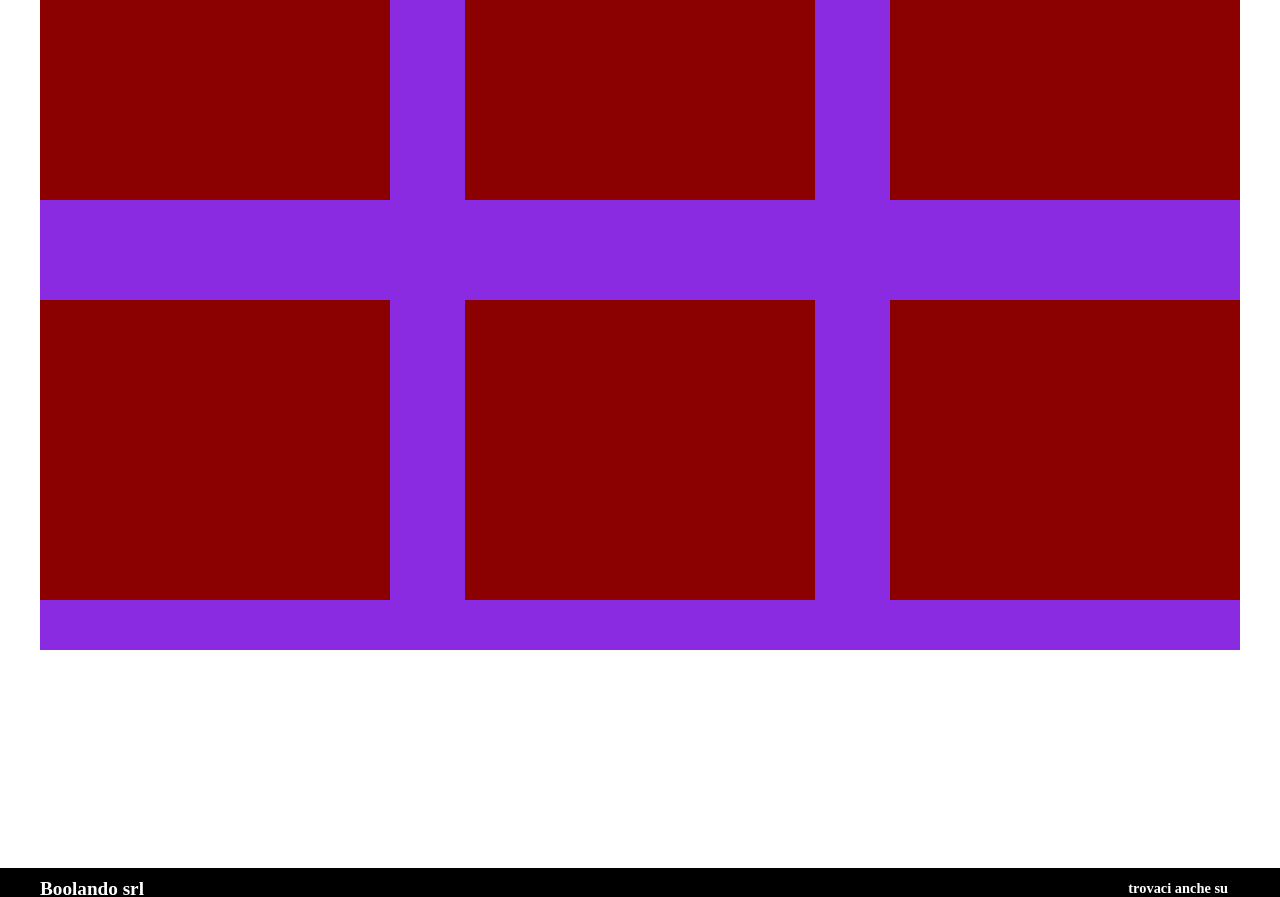
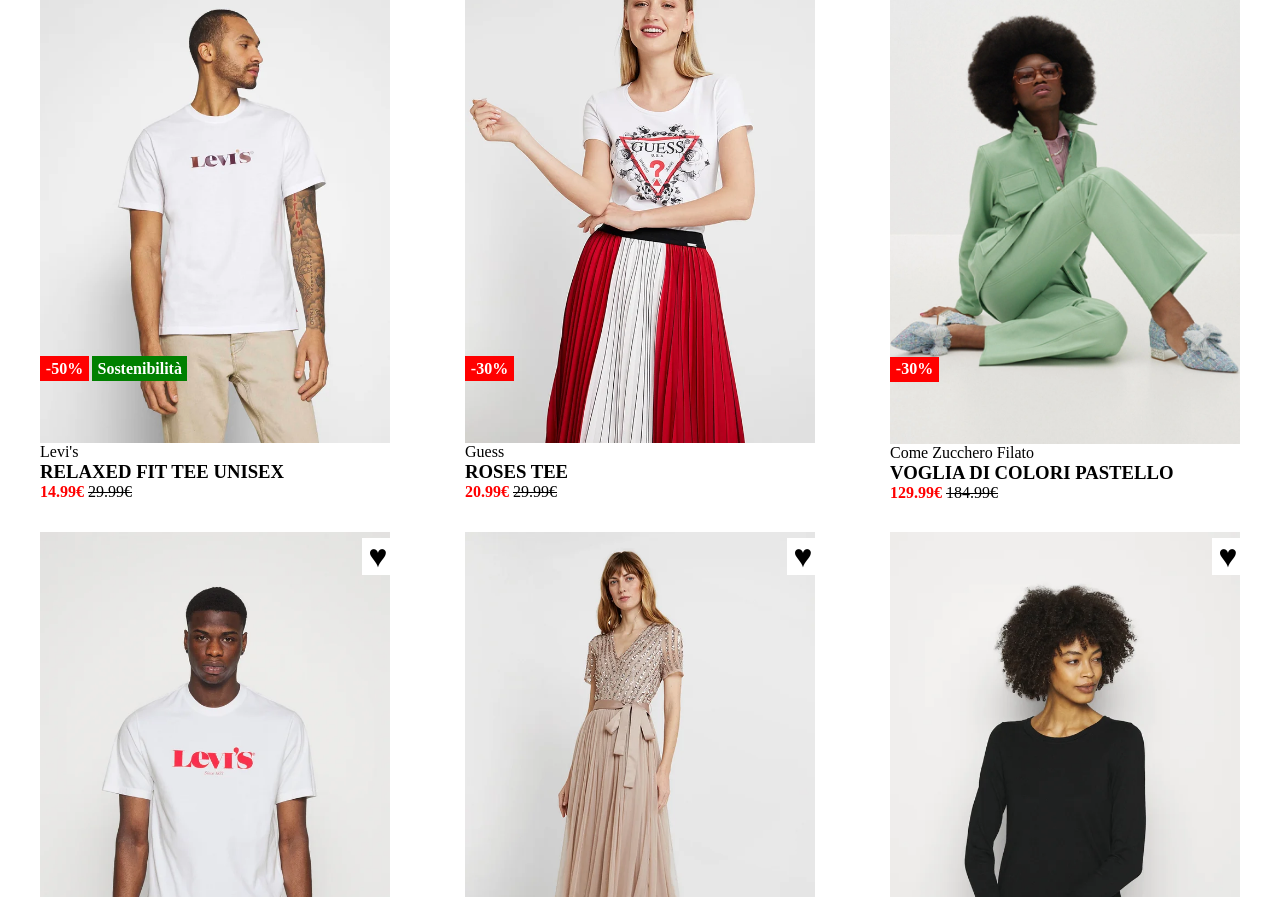
Before and after one commit to Andreapiani95/html-css-boolando, a plain HTML site: page index.html in a window 1280 px wide. Shown: the part 150-1047 px from the top of the page. Drawn offline with Linux system fonts and the light colour scheme.

Commit message:
Esercizio completato

```diff
--- a/css/style.css
+++ b/css/style.css
@@ -19,9 +19,7 @@ RESET
     display:flex
 }
 
-.fixed{
-    position: fixed;
-}
+
 
 a{
     text-decoration: none;
@@ -39,11 +37,38 @@ h2{
     font-size: 0.9em;
 }
 
+img{
+    display: block;
+}
+
+.hover{
+    display:none;
+    position:absolute;
+    top: 0;
+    left: 0;
+    z-index: 1;
+}
+
+.column-3
+
+.red-text{
+    color:red;
+}
+
+.line-through{
+    text-decoration: line-through;
+}
+
+.not-bold{
+    font-weight: normal;
+}
+
 /*
 
 HEADER
 
 */
+
 
 .flex-1{
     flex-direction: row;
@@ -74,6 +99,9 @@ MAIN
 
 */
 
+main{
+    font-weight: bold;
+}
 
 .flex-3{
     flex-flow: row wrap;
@@ -83,6 +111,61 @@ MAIN
 
 .column-3{
     width: calc(100%/3 - 50px);
+    margin-top: 30px;
+    position: relative;
+}
+
+.column-3>img{
+    width: 100%;
+}
+
+.heart{
+    display: block;
+    background-color: white;
+    position: absolute;
+    bottom: 520px;
+    text-align: center;
+    font-size: 2em;
+    width: 9%;
+    left: 92%;
+    z-index: 2;
+}
+
+.discount{
+    display: block;
+    background-color: #FF0000;
+    color: white;
+    text-align: center;
+    position: absolute;
+    bottom: 120px;
+    width: 14%;
+    padding: 1%;
+    font-weight: bold;
+    z-index: 2;
+}
+
+.sostenibilità{
+    display: block;
+    background-color: #008000;
+    color: white;
+    text-align: center;
+    position: absolute;
+    bottom: 120px;
+    width: 27%;
+    left: 15%;
+    padding: 1%;
+    font-weight: bold;
+    z-index: 2;
+}
+
+.sostenibilità:nth-child(6){
+    left: 0;
+}
+
+
+.column-3:hover .hover{
+    display: block;
+    z-index:1;
 }
 
 
@@ -98,6 +181,7 @@ FOOTER
     justify-content:space-between;
     align-items: center;
     align-content: space-around;
+    margin-top: 50px;
 }
 
 .column-2{
@@ -131,29 +215,17 @@ DEBUG
 
 
 .debug .flex-1{
-    height: 70px;
+
     background-color: #FF6900;
     border-bottom: outset;
 }
 
 .debug footer,
 .debug .flex-2{
-    background-color: black;
+    background-color: #1A1A1A;
     color: white;
-
 }
 
 .debug main{
     background-color: white;
-    height: 1000px;
 }
-
-.debug .flex-3{
-    background-color: blueviolet;
-    height: 800px;
-}
-
-.debug .column-3{
-    background-color: darkred;
-    height: 300px;
-}
--- a/index.html
+++ b/index.html
@@ -50,30 +50,73 @@
             <!--una riga con 6 immagini disposte in colonne flex che vanno su 2 righe mediante wrap-->
 
             <div class="container my-row flex-3">
+
                 <div class="column-3">
+                    <img src="img/1.webp" alt="img1">
+                    <img src="img/1b.webp" alt="img1b" class="hover">
+                    <h4 class="not-bold">Levi's</h4>
+                    <h3>RELAXED FIT TEE UNISEX</h3>
+                    <h4><span class="red-text">14.99€</span> <span class="line-through not-bold">29.99€</span></h4>
+                    <div class="discount">-50%</div>
+                    <div class="sostenibilità">Sostenibilità</div>
+                    <div class="heart">&hearts;</div>
+                </div>
 
+                <div class="column-3">
+                    <img src="img/2.webp" alt="img2">
+                    <img src="img/2b.webp" alt="img2b" class="hover">
+                    <h4 class="not-bold">Guess</h4>
+                    <h3>ROSES TEE</h3>
+                    <h4><span class="red-text">20.99€</span> <span class="line-through not-bold">29.99€</span></h4>
+                    <div class="discount">-30%</div>
+                    <div class="heart">&hearts;</div>
                 </div>
+
                 <div class="column-3">
+                    <img src="img/3.webp" alt="img3">
+                    <img src="img/3b.webp" alt="img3b" class="hover">
+                    <h4 class="not-bold">Come Zucchero Filato</h4>
+                    <h3>VOGLIA DI COLORI PASTELLO</h3>
+                    <h4><span class="red-text">129.99€</span> <span class="line-through not-bold">184.99€</span></h4>
+                    <div class="discount">-30%</div>
+                    <div class="heart">&hearts;</div>
+                </div>
 
+                <div class="column-3">
+                    <img src="img/4.webp" alt="img4">
+                    <img src="img/4b.webp" alt="img4b" class="hover">
+                    <h4 class="not-bold">Levi's</h4>
+                    <h3>TEE UNISEX</h3>
+                    <h4><span class="red-text">14.99€</span> <span class="line-through not-bold">29.99€</span></h4>
+                    <div class="discount">-50%</div>
+                    <div class="sostenibilità">Sostenibilità</div>
+                    <div class="heart">&hearts;</div>
                 </div>
+
                 <div class="column-3">
+                    <img src="img/5.webp" alt="img5">
+                    <img src="img/5b.webp" alt="img5b" class="hover">
+                    <h4 class="not-bold">Maya Deluxe</h4>
+                    <h3>STRIPE BODICE</h3>
+                    <h4 class="red-text">99.99€</h4>
+                    <div class="heart">&hearts;</div>
+                </div>
 
-                </div>
                 <div class="column-3">
-
-                </div>
-                <div class="column-3">
-
-                </div>
-                <div class="column-3">
-
+                    <img src="img/6.webp" alt="img6">
+                    <img src="img/6b.webp" alt="img6b" class="hover">
+                    <h4 class="not-bold">Esprit</h4>
+                    <h3>MAGLIO-BLACK</h3>
+                    <h4 class="red-text">29.99€</h4>
+                    <div class="sostenibilità">Sostenibilità</div>
+                    <div class="heart"><h4>&hearts;</h4></div>
                 </div>
 
             </div>
         </main>
-                <br>
 
         <footer>
+
             <!--footer in flex con link e icone-->
             <div class="container my-row flex-2">
 
```
